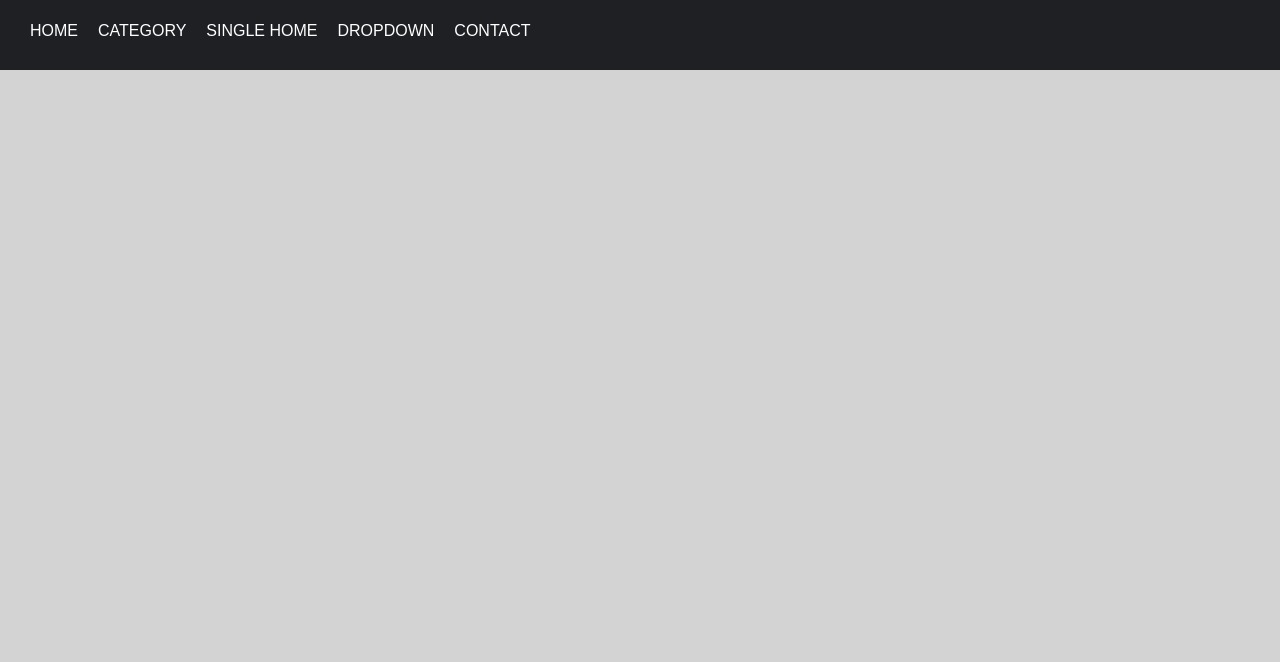
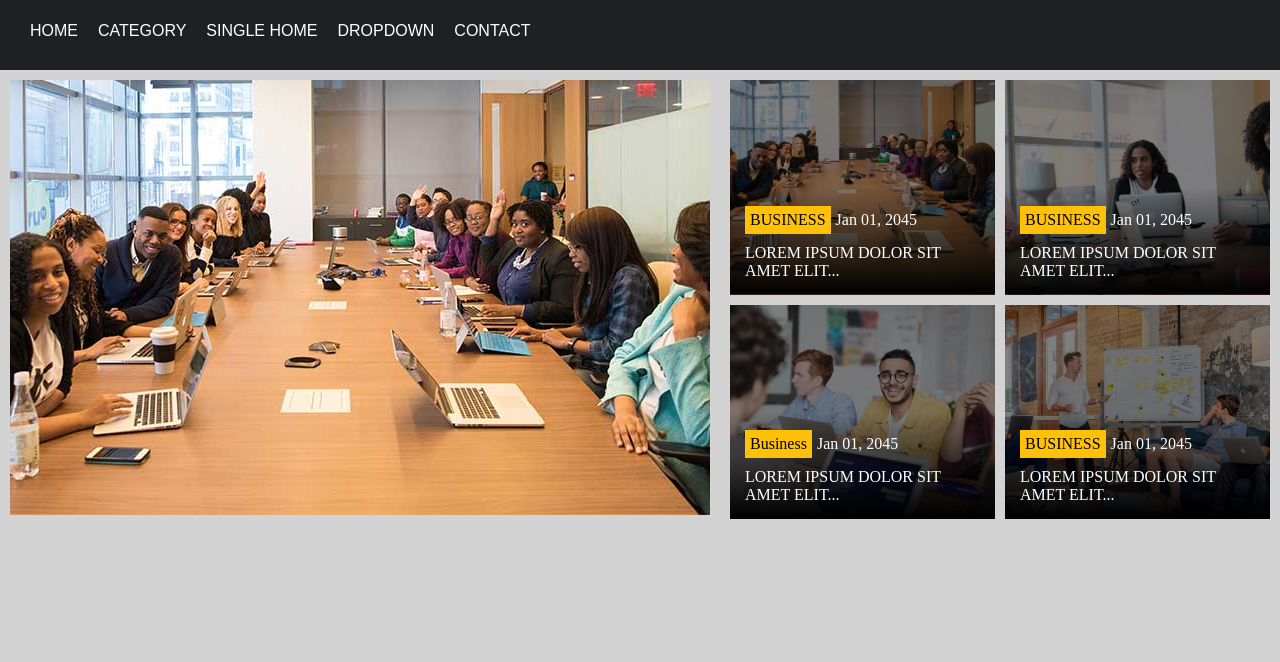
Before and after one commit to Boahen123/CSS-Practice, a plain HTML site: page more-grid-layout/practice/complex-grid/news_website.html in a window 1280 px wide. Shown: the part 138-800 px from the top of the page. Drawn offline with Linux system fonts and the light colour scheme.

Commit message:
section-1 complete

```diff
--- a/more-grid-layout/practice/complex-grid/news_website.html
+++ b/more-grid-layout/practice/complex-grid/news_website.html
@@ -35,41 +35,48 @@
     </nav>
 
     <main>
-      <section class="item1" style="height: 450px; width: 700px">
-        <div class="img"><img src="news-700x435-1.jpg" alt="" /></div>
-      </section>
+      <section>
+        <figure>
+          <img src="./assets/news-700x435-1.jpg" alt="" class="image1" />
+        </figure>
 
-      <section class="item2">
-        <div style="height: 200px; width: 265px"></div>
-        <div class="inside-text1"><div class="in1">BUSINESS</div></div>
-        <div class="inside-text2"><div class="in2">Jan 01, 2045</div></div>
-        <div class="inside-text3">
-          <div class="in3"><p>LOREM IPSUM DOLOR SIT AMET ELIT...</p></div>
-        </div>
-      </section>
-
-      <section class="item3">
-        <div class="inside-text1"><div class="in1">BUSINESS</div></div>
-        <div class="inside-text2"><div class="in2">Jan 01, 2045</div></div>
-        <div class="inside-text3">
-          <div class="in3"><p>LOREM IPSUM DOLOR SIT AMET ELIT...</p></div>
-        </div>
-      </section>
-
-      <section class="item4">
-        <div class="inside-text1"><div class="in1">BUSINESS</div></div>
-        <div class="inside-text2"><div class="in2">Jan 01, 2045</div></div>
-        <div class="inside-text3">
-          <div class="in3"><p>LOREM IPSUM DOLOR SIT AMET ELIT...</p></div>
-        </div>
-      </section>
-
-      <section class="item5">
-        <div style="height: 200px; width: 265px"></div>
-        <div class="inside-text1"><div class="in1">BUSINESS</div></div>
-        <div class="inside-text2"><div class="in2">Jan 01, 2045</div></div>
-        <div class="inside-text3">
-          <div class="in3"><p>LOREM IPSUM DOLOR SIT AMET ELIT...</p></div>
+        <div class="highlight">
+          <article class="highlight__item highlight__item--1">
+            <div class="highlight__item--title">
+              <div class="business">BUSINESS</div>
+              <span class="date">Jan 01, 2045</span>
+            </div>
+            <p class="highlight__item--subtitle">
+              LOREM IPSUM DOLOR SIT AMET ELIT...
+            </p>
+          </article>
+          <article class="highlight__item highlight__item--2">
+            <div class="highlight__item--title">
+              <div class="business">BUSINESS</div>
+              <span class="date">Jan 01, 2045</span>
+            </div>
+            <p class="highlight__item--subtitle">
+              LOREM IPSUM DOLOR SIT AMET ELIT...
+            </p>
+          </article>
+          <article class="highlight__item highlight__item--3">
+            <div class="highlight__item--title">
+              <div class="business">Business</div>
+              <span class="date">Jan 01, 2045</span>
+            </div>
+            <p class="highlight__item--subtitle">
+              LOREM IPSUM DOLOR SIT AMET ELIT...
+            </p>
+          </article>
+          <article class="highlight__item highlight__item--4">
+            <div class="highlight__item--title">
+              <div class="business">BUSINESS</div>
+              <span class="date">Jan 01, 2045</span>
+            </div>
+            <p class="highlight__item--subtitle">
+              LOREM IPSUM DOLOR SIT AMET ELIT...
+            </p>
+          </article>
         </div>
       </section>
     </main>
--- a/more-grid-layout/practice/complex-grid/sass/_section-1.scss
+++ b/more-grid-layout/practice/complex-grid/sass/_section-1.scss
@@ -0,0 +1,92 @@
+// Styles for section -1
+@use 'topbar';
+@use 'logo';
+
+.image1 {
+  margin: 10px;
+}
+
+section {
+  display: flex;
+}
+
+.highlight {
+  display: grid;
+  margin: 10px;
+  width: 65%;
+  grid-template-columns: repeat(2, 1fr);
+  grid-template-rows: repeat(2, 1fr);
+  gap: 10px 10px;
+}
+
+.highlight__item {
+  padding: 10px;
+  display: flex;
+  flex-direction: column;
+  justify-content: flex-end;
+}
+
+.highlight__item--title {
+  display: flex;
+  margin: 5px;
+  align-items: center;
+}
+
+@mixin background-prop() {
+  background-size: cover;
+  background-repeat: no-repeat;
+  background-position: center;
+}
+
+.highlight__item--1 {
+  background: linear-gradient(
+      to bottom,
+      rgba(0, 0, 0, 0.5) 50%,
+      rgba(0, 0, 0, 10) 100%
+    ),
+    url(../assets/news-700x435-1.jpg);
+  @include background-prop();
+}
+.highlight__item--2 {
+  background: linear-gradient(
+      to bottom,
+      rgba(0, 0, 0, 0.5) 50%,
+      rgba(0, 0, 0, 10) 100%
+    ),
+    url(../assets/news-700x435-2.jpg);
+  @include background-prop();
+}
+
+.highlight__item--3 {
+  background: linear-gradient(
+      to bottom,
+      rgba(0, 0, 0, 0.5) 50%,
+      rgba(0, 0, 0, 10) 100%
+    ),
+    url(../assets/news-700x435-3.jpg);
+  @include background-prop();
+}
+.highlight__item--4 {
+  background-image: linear-gradient(
+      to bottom,
+      rgba(0, 0, 0, 0.5) 50%,
+      rgba(0, 0, 0, 10) 100%
+    ),
+    url(../assets/news-700x435-4.jpg);
+  @include background-prop();
+}
+
+.highlight__item--subtitle {
+  margin: 5px;
+  color: topbar.$active-color;
+}
+
+.date {
+  margin-left: 5px;
+  color: topbar.$active-color;
+}
+
+.business {
+  background-color: logo.$logo-color;
+  padding: 5px;
+}
--- a/more-grid-layout/practice/complex-grid/sass/page-styles.scss
+++ b/more-grid-layout/practice/complex-grid/sass/page-styles.scss
@@ -1,6 +1,7 @@
 @use 'topbar';
 @use 'logo';
 @use 'nav';
+@use 'section-1';
 
 $body-color: lightgrey;
 
```
Also changed, not shown: more-grid-layout/practice/complex-grid/assets/News_Company_Website.html (renamed from more-grid-layout/practice/complex-grid/News_Company_Website.html), more-grid-layout/practice/complex-grid/assets/news.css (renamed from more-grid-layout/practice/complex-grid/news.css), more-grid-layout/practice/complex-grid/styles/page-styles.css, 1 other file.
